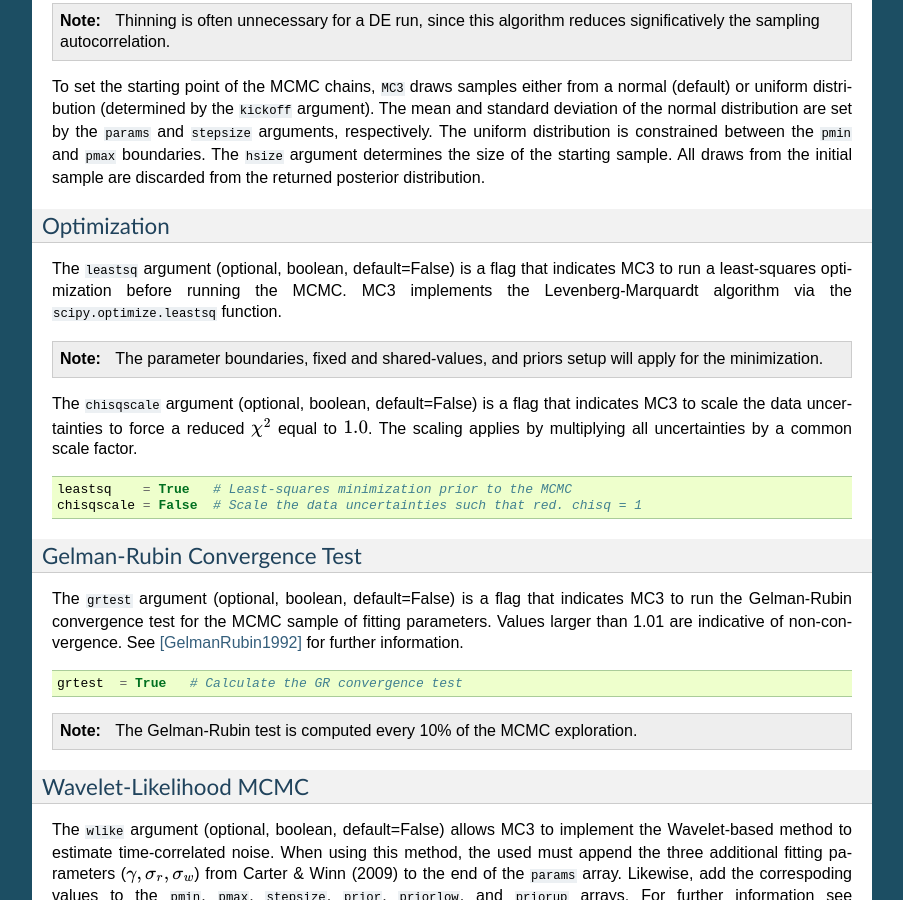
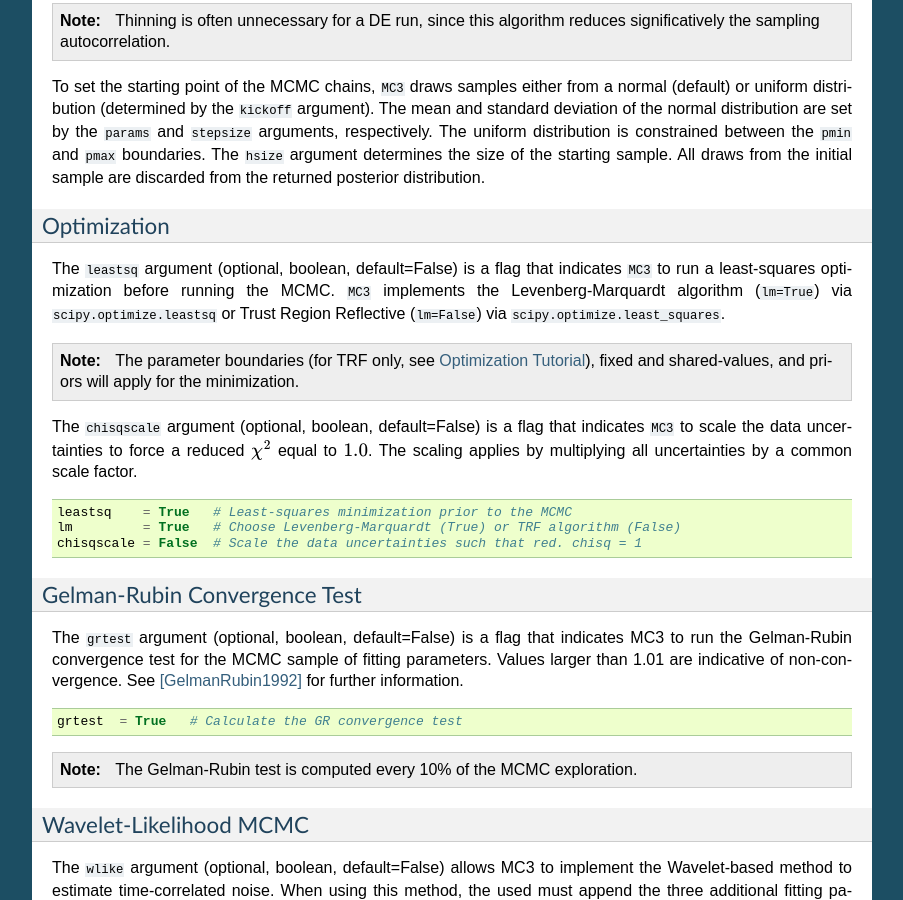
Before and after one commit to pcubillos/mc3, a Sphinx documentation site: the page built from docs/mctutorial.rst, in a window 1280 px wide and 900 px high, scrolled down 5075 px. Shown: the whole window, without its empty margins (198-1101 px from the left). Built offline with Sphinx 7.4.7, drawn with Linux system fonts in a browser that asks for light colours.

Commit message:
Propagated lm argument into the MCMC code. Updated documentation and examples.

```diff
--- a/docs/mctutorial.rst
+++ b/docs/mctutorial.rst
@@ -364,21 +364,23 @@ Optimization
 ^^^^^^^^^^^^
 
 The ``leastsq`` argument (optional, boolean, default=False) is a flag that
-indicates MC3 to run a least-squares optimization before running the MCMC.
-MC3 implements the Levenberg-Marquardt algorithm via the
-``scipy.optimize.leastsq`` function.
+indicates ``MC3`` to run a least-squares optimization before running the MCMC.
+``MC3`` implements the Levenberg-Marquardt algorithm (``lm=True``) via
+``scipy.optimize.leastsq`` or Trust Region Reflective (``lm=False``) via
+``scipy.optimize.least_squares``.
 
-.. note:: The parameter boundaries,  fixed and shared-values, and priors
-          setup will apply for the minimization.
+.. note:: The parameter boundaries (for TRF only, see :ref:`fittutorial`),
+  fixed and shared-values, and priors will apply for the minimization.
 
 The ``chisqscale`` argument (optional, boolean, default=False) is a flag that
-indicates MC3 to scale the data uncertainties to force a reduced
+indicates ``MC3`` to scale the data uncertainties to force a reduced
 :math:`\chi^{2}` equal to :math:`1.0`.  The scaling applies by multiplying all
 uncertainties by a common scale factor.
 
 .. code-block:: python
 
    leastsq    = True   # Least-squares minimization prior to the MCMC
+   lm         = True   # Choose Levenberg-Marquardt (True) or TRF algorithm (False)
    chisqscale = False  # Scale the data uncertainties such that red. chisq = 1
 
 
@@ -492,7 +494,7 @@ of the parameters posterior distribution (with dimensions
       prior=prior, priorlow=priorlow, priorup=priorup,
       walk=walk, nsamples=nsamples,  nchains=nchains,
       burnin=burnin, thinning=thinning,
-      leastsq=leastsq, chisqscale=chisqscale,
+      leastsq=leastsq, lm=lm, chisqscale=chisqscale,
       hsize=hsize, kickoff=kickoff,
       grtest=grtest, wlike=wlike, log=log,
       plots=plots, savefile=savefile, rms=rms, full_output=full_output)
@@ -609,7 +611,7 @@ routine:
       indparams=indparams, params=params,
       walk=walk, nsamples=nsamples,  nchains=nchains,
       burnin=burnin, thinning=thinning,
-      leastsq=leastsq, chisqscale=chisqscale,
+      leastsq=leastsq, lm=lm, chisqscale=chisqscale,
       hsize=hsize, kickoff=kickoff,
       grtest=grtest, wlike=wlike, log=log,
       plots=plots, savefile=savefile, rms=rms, full_output=full_output)
```
Also changed, not shown: 4 other files.
